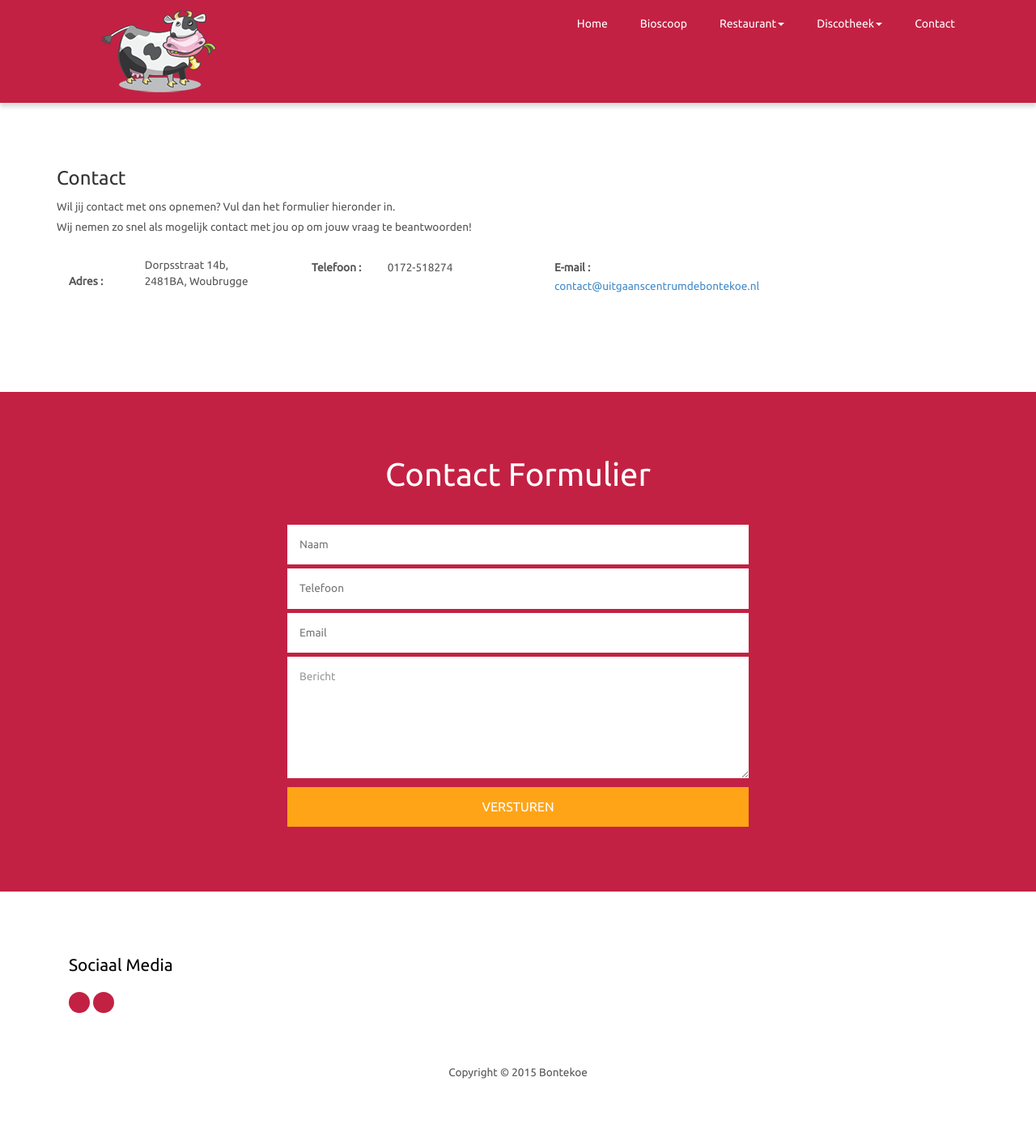
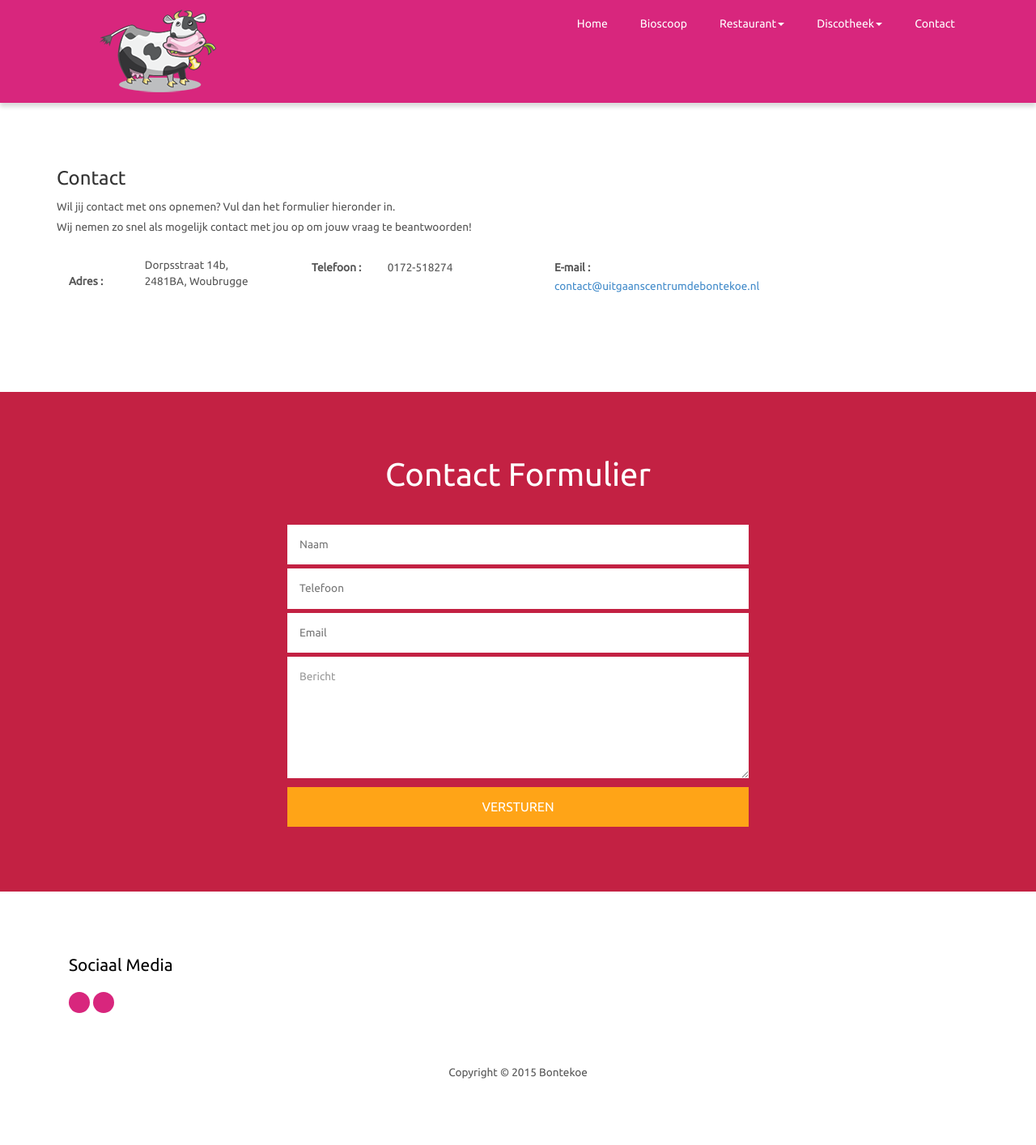
Before and after one commit to ferrybig/ALAp5-Bontekoe, a PHP site: page /contact.html in a window 1280 px wide. Shown: the whole page at 81% size. Run offline with PHP 8.4, Linux system fonts and the light colour scheme; some web fonts are replaced.

Commit message:
nav kleur aangepast

```diff
--- a/website/css/style.css
+++ b/website/css/style.css
@@ -156,14 +156,14 @@ body a {
 
 .navbar-inverse-blue .navbar-inner {
     padding: 7px 0;
-    background: #c32143;
+    background: #d8267d;
     border: none;
     font-size: 0.85em;
 }
 
 .navbar-inner_1 {
     padding: 7px 0;
-    background: #c32143;
+    background: #d8267d;
     border: none;
     font-size: 0.85em;
     box-shadow: 0 5px 5px rgba(0, 0, 0, 0.14);
@@ -1294,7 +1294,7 @@ ul.footer_social li {
 }
 
 i.fa1 {
-    background: #c32143;
+    background: #d8267d;
     width: 26px;
     height: 26px;
     color: #fff;
```
